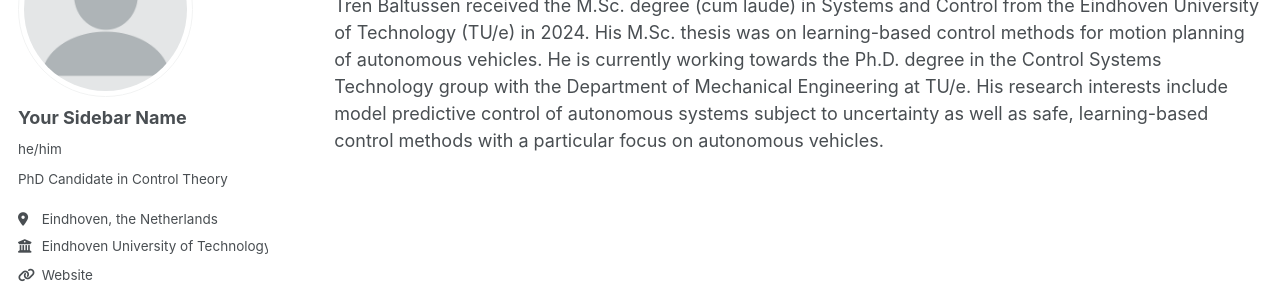
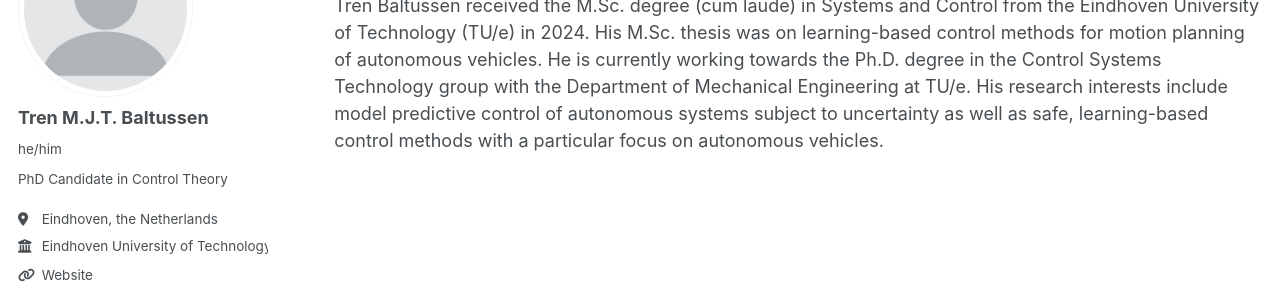
Before and after one commit to TrenBaltussen/TrenBaltussen.github.io, a Jekyll site: the page built from _pages/about.md, in a window 1280 px wide. Shown: the part 177-473 px from the top of the page. Built offline with Jekyll 4.4.1, drawn with Linux system fonts in a browser that asks for light colours; some web fonts are replaced.

Commit message:
Update _config.yml

```diff
--- a/_config.yml
+++ b/_config.yml
@@ -23,7 +23,7 @@ repository               : "TrenBaltussen/TrenBaltussen.github.io"
 author:
   # Biographic information
   avatar           : "profile.png"
-  name             : "Your Sidebar Name"
+  name             : "Tren M.J.T. Baltussen"
   pronouns         : "he/him"
   bio              : "PhD Candidate in Control Theory"
   location         : "Eindhoven, the Netherlands"
```
